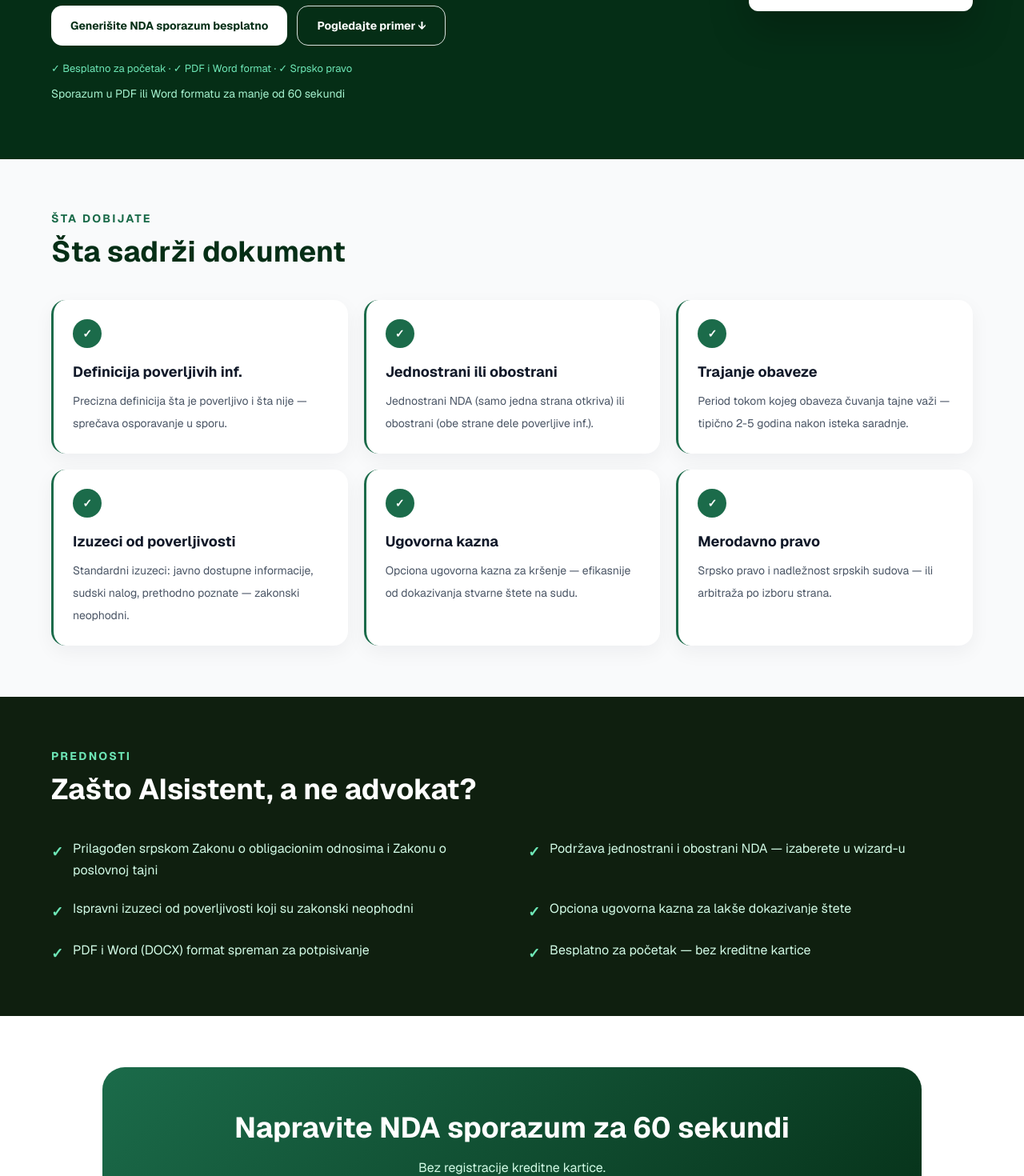
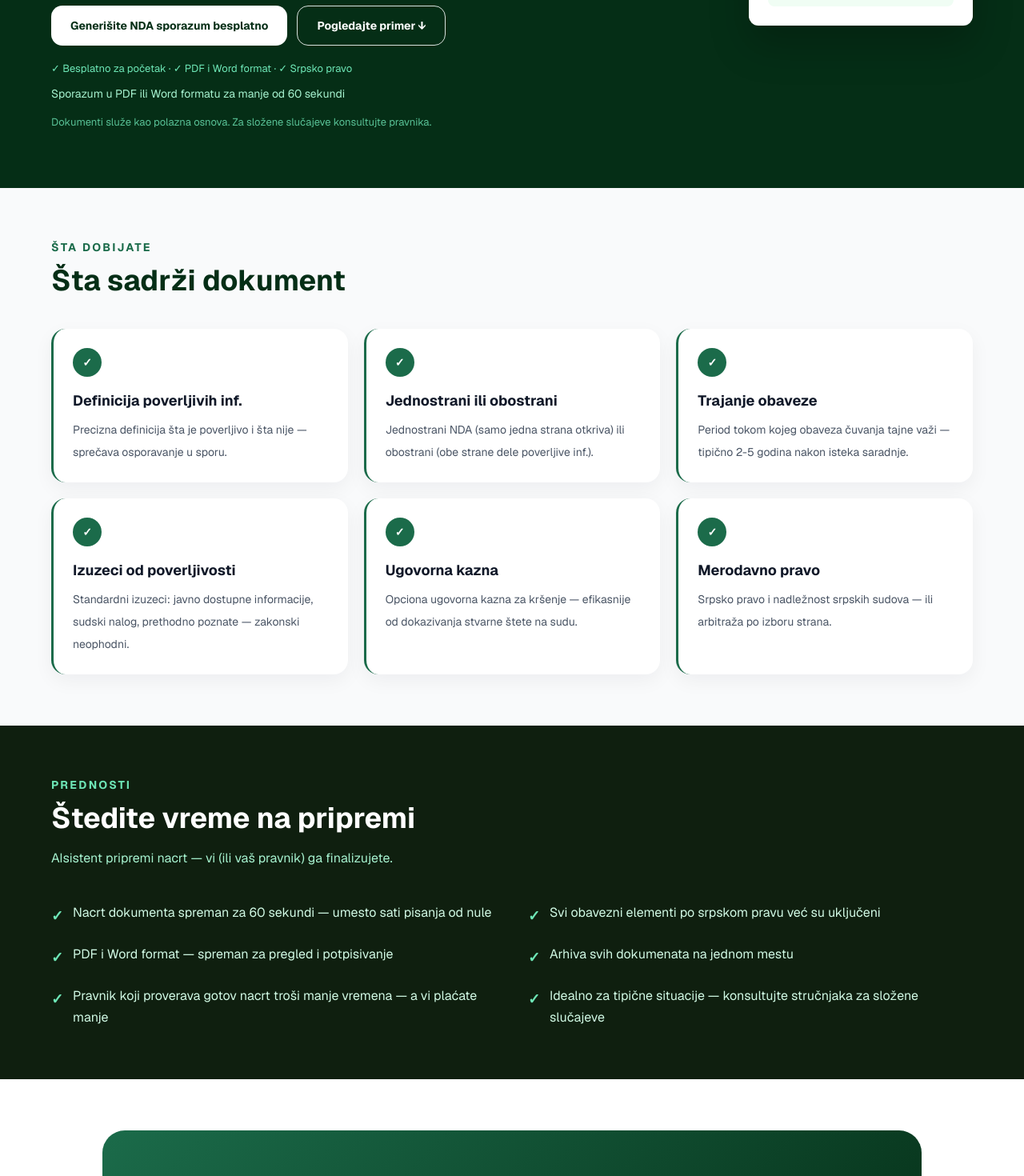
Before and after one commit to dambus/aisistent, a Next.js app: page /nda in a window 1280 px wide. Shown: the part 486-1956 px from the top of the page at 80% size. Built offline with nearby package versions, Linux system fonts and the light colour scheme.

Commit message:
fix: repozicioniranje — štedimo vreme, ne zamenjujemo pravnike

```diff
--- a/components/landing/ToolLandingPage.tsx
+++ b/components/landing/ToolLandingPage.tsx
@@ -233,6 +233,15 @@ export function ToolLandingPage({
 }: ToolLandingPageProps) {
   const toolLabel = getToolLabel(h1)
   const ctaTitle = `Napravite ${toolLabel} za 60 sekundi`
+  const positioningBenefits = [
+    'Nacrt dokumenta spreman za 60 sekundi — umesto sati pisanja od nule',
+    'Svi obavezni elementi po srpskom pravu već su uključeni',
+    'PDF i Word format — spreman za pregled i potpisivanje',
+    'Arhiva svih dokumenata na jednom mestu',
+    'Pravnik koji proverava gotov nacrt troši manje vremena — a vi plaćate manje',
+    'Idealno za tipične situacije — konsultujte stručnjaka za složene slučajeve',
+  ]
+  void whyAisistent
 
   const faqSchema = {
     '@context': 'https://schema.org',
@@ -299,6 +308,9 @@ export function ToolLandingPage({
                   {ctaNote}
                 </p>
               )}
+              <div style={{ marginTop: '16px', fontSize: '13px', color: '#6ee7b7', opacity: 0.8 }}>
+                Dokumenti služe kao polazna osnova. Za složene slučajeve konsultujte pravnika.
+              </div>
             </div>
 
             <div className="tool-doc-preview">
@@ -393,10 +405,13 @@ export function ToolLandingPage({
               Prednosti
             </p>
             <h2 className="max-w-2xl text-3xl font-bold text-white sm:text-4xl">
-              Zašto AIsistent, a ne advokat?
+              Štedite vreme na pripremi
             </h2>
+            <p className="mt-4 max-w-2xl text-base leading-7" style={{ color: '#a7f3d0' }}>
+              AIsistent pripremi nacrt — vi (ili vaš pravnik) ga finalizujete.
+            </p>
             <div className="mt-10 grid gap-x-10 gap-y-5 md:grid-cols-2">
-              {whyAisistent.map((item, index) => (
+              {positioningBenefits.map((item, index) => (
                 <div key={index} className="flex items-start gap-3">
                   <span className="mt-1 text-lg font-bold" style={{ color: '#6ee7b7' }}>
                     ✓
```
